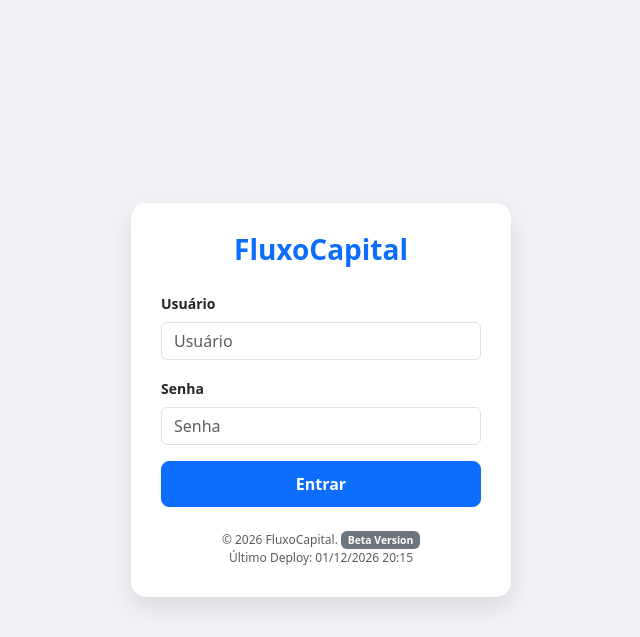
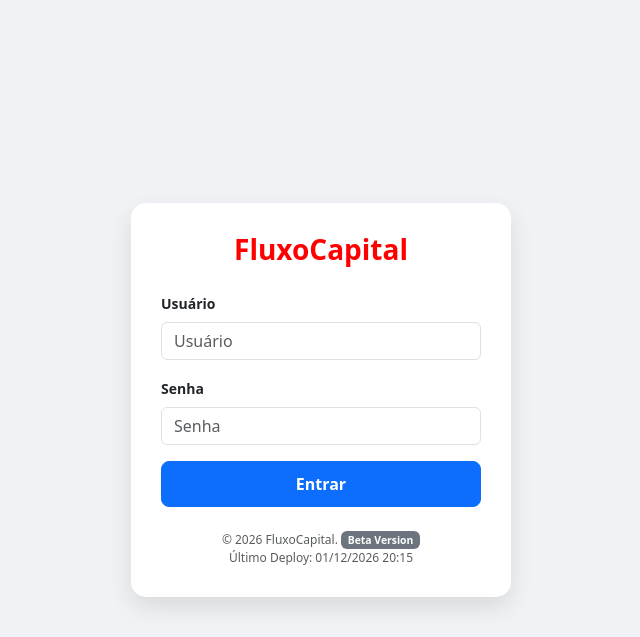
Before and after one commit to leoabvleo/fluxocapital_vercel, a Flask app: page /login in a window 1280 px wide. Shown: the top 637 px of the page, without its empty margins (319-959 px from the left). Run offline with Flask 3, Linux system fonts and the light colour scheme; some libraries are stand-ins or nearby versions.

Commit message:
Update login.html

```diff
--- a/templates/login.html
+++ b/templates/login.html
@@ -41,7 +41,7 @@
 
     <div class="login-card">
         <div class="text-center mb-4">
-            <h3 class="fw-bold text-primary">FluxoCapital</h3>
+            <h3 class="fw-bold" style="color: red;">FluxoCapital</h3>
         </div>
 
         {% with messages = get_flashed_messages(with_categories=true) %}
```
